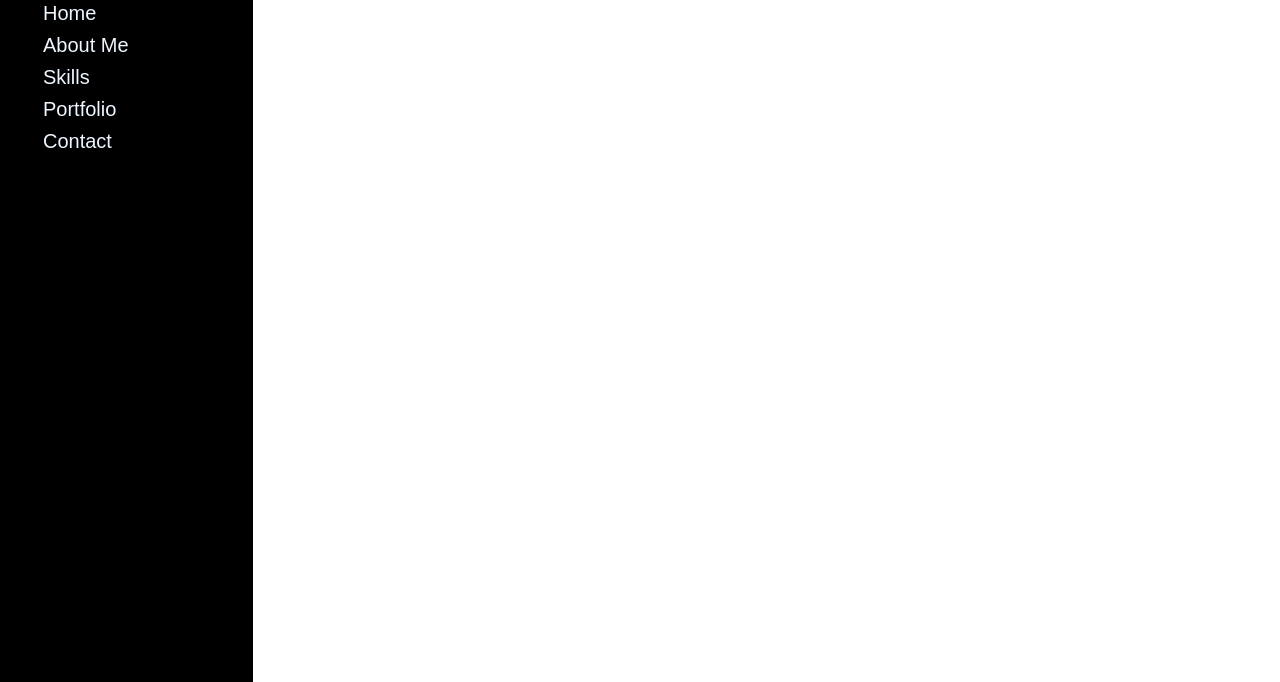
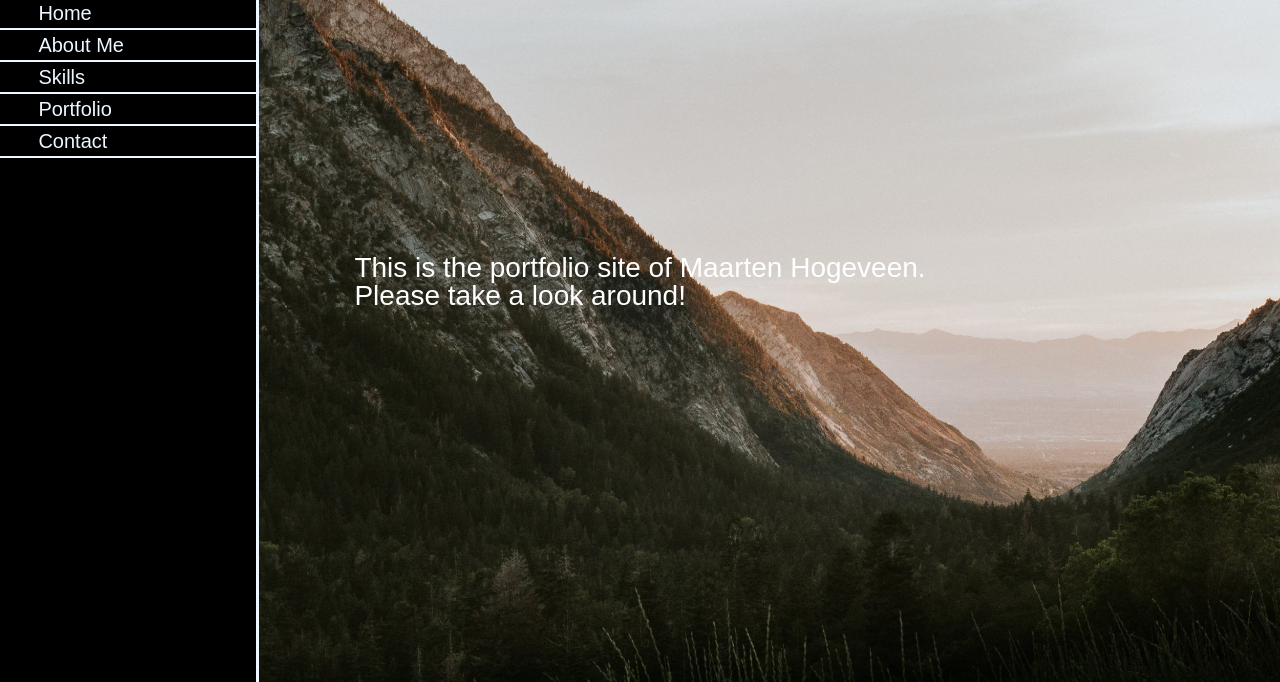
Before and after one commit to mhogeveen/MHogeveenPortfolio, a plain HTML site: page public/index.html in a window 1280 px wide. Shown: the part 118-800 px from the top of the page. Drawn offline with nearby package versions, Linux system fonts and the light colour scheme; a web font is replaced by a local one.

Commit message:
Temporary home content added

```diff
--- a/public/index.html
+++ b/public/index.html
@@ -32,15 +32,27 @@
         </div>
         <div class="nav-links">
           <ul>
-            <li class="home"><a href="#">Home</a></li>
-            <li class="about-me"><a href="#">About Me</a></li>
-            <li class="skills"><a href="#">Skills</a></li>
-            <li class="portfolio"><a href="#">Portfolio</a></li>
-            <li class="contact"><a href="#">Contact</a></li>
+            <a class="home" href="#"><li>Home</li></a>
+            <a class="about-me" href="#"><li>About Me</li></a>
+            <a class="skills" href="#"><li>Skills</li></a>
+            <a class="portfolio" href="#"><li>Portfolio</li></a>
+            <a class="contact" href="#"><li>Contact</li></a>
           </ul>
         </div>
       </div>
     </nav>
+
+    <!-- Main Content -->
+    <main>
+
+      <!-- Home Section -->
+      <section id="home">
+        <div class="container">
+          <h1>This is the portfolio site of Maarten Hogeveen.<br>Please take a look around!</h1>
+        </div>
+      </section>
+
+    </main>
 
     <script src="https://code.jquery.com/jquery-3.3.1.min.js" integrity="sha256-FgpCb/KJQlLNfOu91ta32o/NMZxltwRo8QtmkMRdAu8=" crossorigin="anonymous"></script>
     <script type="text/javascript" src="./resources/javascript/main.js"></script>
--- a/public/resources/javascript/main.js
+++ b/public/resources/javascript/main.js
@@ -2,31 +2,31 @@ $(document).ready(function() {
   $('.home').hover(function() {
     $('#navigation').css('border-right', '3px solid #112f41');
     }, function() {
-    $('#navigation').css('border-right', '3px solid #000000');
+    $('#navigation').css('border-right', '3px solid #eef6ff');
   });
 
   $('.about-me').hover(function() {
     $('#navigation').css('border-right', '3px solid #068587');
     }, function() {
-    $('#navigation').css('border-right', '3px solid #000000');
+    $('#navigation').css('border-right', '3px solid #eef6ff');
   });
 
   $('.skills').hover(function() {
     $('#navigation').css('border-right', '3px solid #4fb99f');
     }, function() {
-    $('#navigation').css('border-right', '3px solid #000000');
+    $('#navigation').css('border-right', '3px solid #eef6ff');
   });
 
   $('.portfolio').hover(function() {
     $('#navigation').css('border-right', '3px solid #f2b134');
     }, function() {
-    $('#navigation').css('border-right', '3px solid #000000');
+    $('#navigation').css('border-right', '3px solid #eef6ff');
   });
 
   $('.contact').hover(function() {
     $('#navigation').css('border-right', '3px solid #ed553b');
     }, function() {
-    $('#navigation').css('border-right', '3px solid #000000');
+    $('#navigation').css('border-right', '3px solid #eef6ff');
   });
 
 });
--- a/public/resources/scss/helper/_placeholders.scss
+++ b/public/resources/scss/helper/_placeholders.scss
@@ -26,6 +26,8 @@
   transform: rotate(45deg);
 }
 
-.nav-border-home {
-  border-right: 3px solid $home;
+.container {
+  @include flex-box(center, center, column, flex);
+  width: 100%;
+  height: 100vh;
 }
--- a/public/resources/scss/main.scss
+++ b/public/resources/scss/main.scss
@@ -5,92 +5,13 @@
 @import "helper/mixins";
 @import "helper/placeholders";
 
+@import "sections/menu";
+@import "sections/home";
+
 html {
+  width: 100%;
   font-size: 16px;
   color: $white;
+  background-color: $black;
   font-family: 'Montserrat', sans-serif;
 }
-
-#navigation {
-  @include flex-box(flex-start, stretch, column, flex);
-  width: 250px;
-  min-height: 100vh;
-  background-color: $black;
-  border-right: 3px solid $black;
-  transition: border-right 400ms ease;
-
-  .nav-content {
-    @include flex-box(flex-start, center, column, flex);
-    align-self: center;
-    padding-top: 20px;
-    width: 100%;
-
-    .nav-header {
-      @include flex-box(flex-start, stretch, column, flex);
-
-      span {
-        font-size: 2rem;
-        font-weight: 600;
-      }
-
-      i {
-        align-self: center;
-      }
-    }
-
-    .nav-links {
-      @include flex-box(flex-start, flex-start, column, flex);
-      width: 100%;
-
-      .home, .about-me, .skills, .portfolio, .contact {
-        border-bottom: 2px solid $black;
-        transition: border-bottom 400ms ease;
-        width: 250px;
-      }
-
-      .home {
-        &:hover {
-          border-bottom: 2px solid $home;
-        }
-      }
-
-      .about-me {
-        &:hover {
-          border-bottom: 2px solid $about-me;
-        }
-      }
-
-      .skills {
-        &:hover {
-          border-bottom: 2px solid $skills;
-        }
-      }
-
-      .portfolio {
-        &:hover {
-          border-bottom: 2px solid $portfolio;
-        }
-      }
-
-      .contact {
-        &:hover {
-          border-bottom: 2px solid $contact;
-        }
-      }
-
-      ul {
-        @include flex-box(flex-start, stretch, column, flex);
-
-
-        a {
-          color: $broken-white;
-          text-decoration: none;
-          font-size: 1.25rem;
-          font-weight: 500;
-          line-height: 1.5;
-          margin-left: 43px;
-        }
-      }
-    }
-  }
-}
--- /dev/null
+++ b/public/resources/scss/sections/_home.scss
@@ -0,0 +1,13 @@
+#home {
+  position: relative;
+  background-image: url(../images/bg-home.jpg);
+  background-size: cover;
+  background-position: right;
+  width: 100%;
+  min-height: 100vh;
+
+  h1 {
+    font-size: 1.75rem;
+    font-weight: 500;
+  }
+}
--- /dev/null
+++ b/public/resources/scss/sections/_menu.scss
@@ -0,0 +1,86 @@
+#navigation {
+  @include flex-box(flex-start, stretch, column, flex);
+  position: fixed;
+  z-index: 10;
+  width: 20%;
+  min-height: 100vh;
+  background-color: $black;
+  border-right: 3px solid $broken-white;
+  transition: border-right 400ms ease;
+
+  .nav-content {
+    @include flex-box(flex-start, flex-start, column, flex);
+    align-self: center;
+    padding-top: 20px;
+    width: 100%;
+
+    .nav-header {
+      @include flex-box(flex-start, flex-start, column, flex);
+      padding-left: 15%;
+
+      span {
+        font-size: 2rem;
+        font-weight: 600;
+      }
+
+      i {
+        align-self: center;
+      }
+    }
+
+    .nav-links {
+      @include flex-box(flex-start, stretch, column, flex);
+      width: 100%;
+
+      .home, .about-me, .skills, .portfolio, .contact {
+        border-bottom: 2px solid $broken-white;
+        transition: border-bottom 400ms ease;
+        padding-left: 15%;
+      }
+
+      .home {
+        &:hover {
+          border-bottom: 2px solid $home;
+        }
+      }
+
+      .about-me {
+        &:hover {
+          border-bottom: 2px solid $about-me;
+        }
+      }
+
+      .skills {
+        &:hover {
+          border-bottom: 2px solid $skills;
+        }
+      }
+
+      .portfolio {
+        &:hover {
+          border-bottom: 2px solid $portfolio;
+        }
+      }
+
+      .contact {
+        &:hover {
+          border-bottom: 2px solid $contact;
+        }
+      }
+
+      ul {
+        @include flex-box(flex-start, stretch, column, flex);
+
+
+        a {
+          color: $broken-white;
+          text-decoration: none;
+          font-size: 1.25rem;
+          font-weight: 500;
+          line-height: 1.5;
+          //margin-left: 43px;
+        }
+      }
+    }
+  }
+}
```
Also changed, not shown: public/resources/css/main.css, public/resources/images/bg-home.jpg (added), 1 other file.
